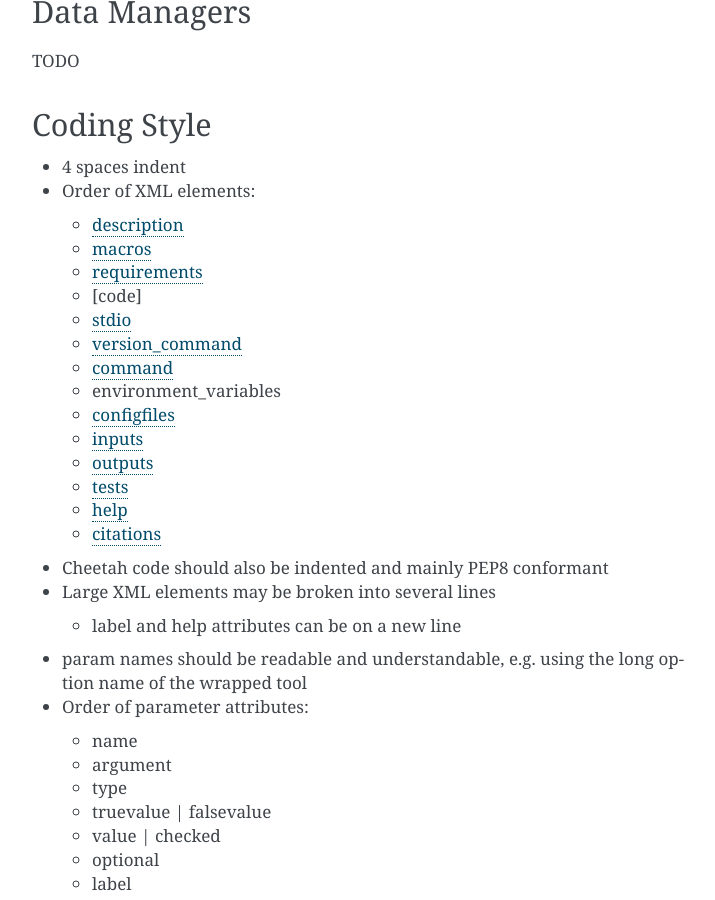
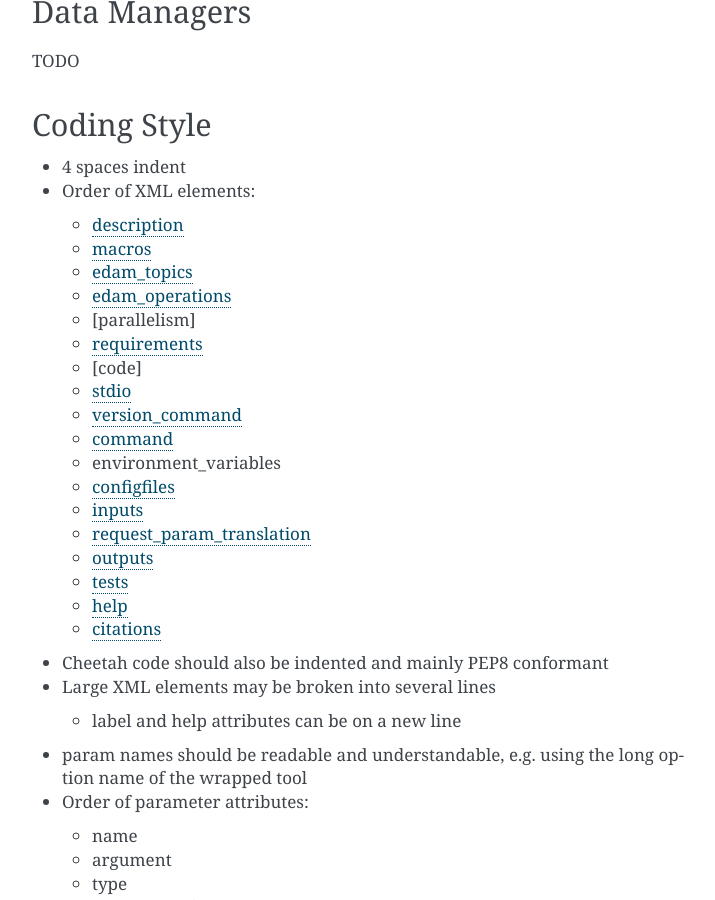
Before and after one commit to galaxy-iuc/standards, a Sphinx documentation site: the page built from docs/best_practices/tool_xml.rst, in a window 1280 px wide and 900 px high, scrolled down 4981 px. Shown: the whole window, without its empty margins (388-1103 px from the left). Built offline with Sphinx 7.4.7, drawn with Linux system fonts in a browser that asks for light colours.

Commit message:
Add missing tool XML elements to recommended order
`parallelism` and `request_param_translation` positions follow the order
specified in
https://github.com/galaxyproject/galaxy/blob/dev/lib/galaxy/tools/linters/xml_order.py

`edam_topics` and `edam_operations` positions are in line with the few tools
that use them in
https://github.com/galaxyproject/galaxy/blob/dev/tools/

```diff
--- a/docs/best_practices/tool_xml.rst
+++ b/docs/best_practices/tool_xml.rst
@@ -251,6 +251,9 @@ Coding Style
 
   * `description`_
   * `macros`_
+  * `edam_topics`_
+  * `edam_operations`_
+  * [parallelism]
   * `requirements`_
   * [code]
   * `stdio`_
@@ -259,6 +262,7 @@ Coding Style
   * environment_variables
   * `configfiles`_
   * `inputs`_
+  * `request_param_translation`_
   * `outputs`_
   * `tests`_
   * `help`_
@@ -283,12 +287,15 @@ Coding Style
 
 .. _description: https://docs.galaxyproject.org/en/latest/dev/schema.html#tool-description
 .. _macros: https://docs.galaxyproject.org/en/latest/dev/schema.html#tool-macros
+.. _edam_topics: https://docs.galaxyproject.org/en/latest/dev/schema.html#tool-edam-topics
+.. _edam_operations: https://docs.galaxyproject.org/en/latest/dev/schema.html#tool-edam-operations
 .. _requirements: https://docs.galaxyproject.org/en/latest/dev/schema.html#tool-requirements
 .. _stdio: https://docs.galaxyproject.org/en/latest/dev/schema.html#tool-stdio
 .. _version_command: https://docs.galaxyproject.org/en/latest/dev/schema.html#tool-version-command
 .. _command: https://docs.galaxyproject.org/en/latest/dev/schema.html#tool-command
 .. _configfiles: https://docs.galaxyproject.org/en/latest/dev/schema.html#tool-configfiles
 .. _inputs: https://docs.galaxyproject.org/en/latest/dev/schema.html#tool-inputs
+.. _request_param_translation: https://docs.galaxyproject.org/en/latest/dev/schema.html#tool-request-param-translation
 .. _outputs: https://docs.galaxyproject.org/en/latest/dev/schema.html#tool-outputs
 .. _tests: https://docs.galaxyproject.org/en/latest/dev/schema.html#tool-tests
 .. _help: https://docs.galaxyproject.org/en/latest/dev/schema.html#tool-help
```
